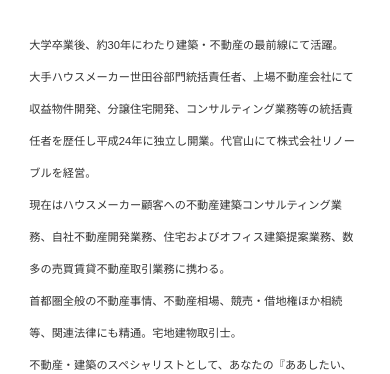
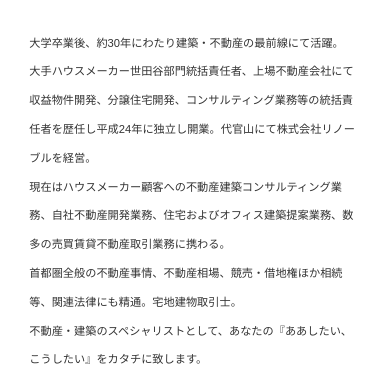
Before and after one commit to kaitosuganoo0807/fudousan, a website: page public/owner.html in a window 390 px wide. Shown: the part 726-1100 px from the top of the page. Drawn offline with nearby package versions, Linux system fonts and the light colour scheme.

Commit message:
Update responsive.css

```diff
--- a/public/css/responsive.css
+++ b/public/css/responsive.css
@@ -258,7 +258,7 @@
   .member__main {
     width: 85%;
     margin: 0 auto;
-    line-height: 2rem;
+    line-height: 1.8rem;
     text-align: left;
     font-size: 0.7rem;
   }
```
